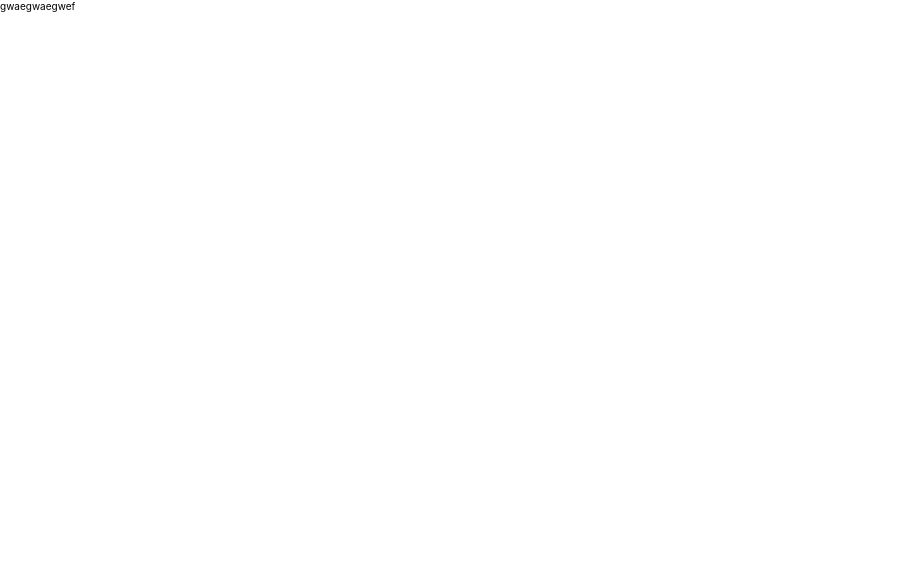
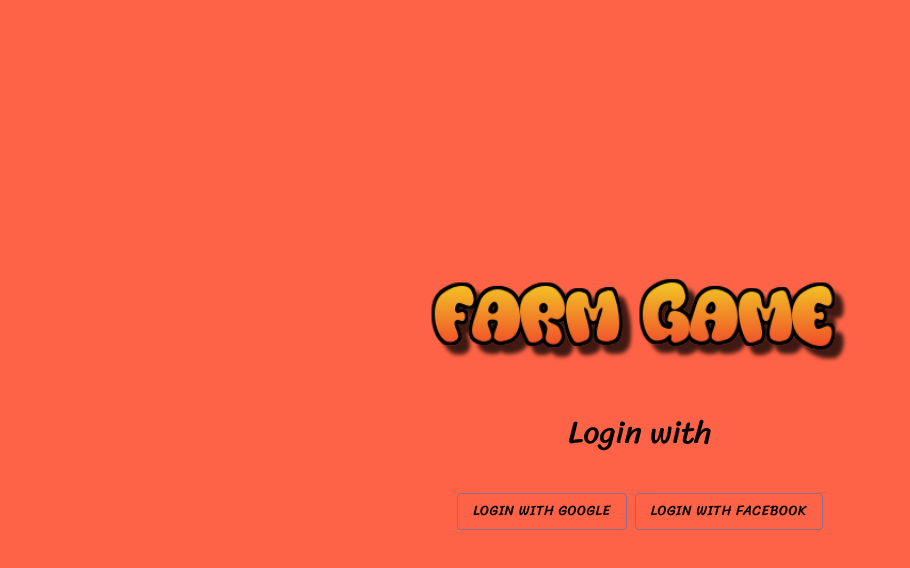
Before and after one commit to tienthienngt1/farmGame, a React (Create React App) app: page / in a window 1280 px wide. Shown: the top 568 px of the page, without its empty margins (0-910 px from the left). Built offline with nearby package versions, Linux system fonts and the light colour scheme.

Commit message:
login page

```diff
--- /dev/null
+++ b/src/components/login/LoginComponent.tsx
@@ -0,0 +1,58 @@
+import styled from "styled-components";
+import logo from "assets/logo.png";
+import { Button } from "@mui/material";
+
+type Props = {};
+
+const Container = styled.div`
+	width: 100%;
+	height: 100vh;
+	display: grid;
+	place-content: center;
+`;
+const ImageStyle = styled.div`
+	img {
+		width: 100%;
+		height: 100%;
+	}
+`;
+
+const ButtonStyle = styled.div`
+	width: 100%;
+	display: flex;
+	justify-content: center;
+	button:first-child {
+		margin-right: 0.5rem;
+	}
+	button {
+		font-family: "Jua", sans-serif;
+		font-family: "Sriracha", cursive;
+		color: #000;
+	}
+`;
+
+const TextStyle = styled.div`
+	font-size: 2rem;
+	display: flex;
+	justify-content: center;
+	margin: 2rem 0;
+`;
+
+const LoginComponent = (props: Props) => {
+	return (
+		<Container>
+			<ImageStyle>
+				<img src={logo} alt="logo_farm_game" />
+			</ImageStyle>
+			<TextStyle>
+				<p>Login with</p>
+			</TextStyle>
+			<ButtonStyle>
+				<Button variant="outlined">Login With Google</Button>
+				<Button variant="outlined">Login With Facebook</Button>
+			</ButtonStyle>
+		</Container>
+	);
+};
+
+export default LoginComponent;
--- a/src/index.css
+++ b/src/index.css
@@ -1,4 +1,6 @@
+@import url("https://fonts.googleapis.com/css2?family=Jua&family=Sriracha&display=swap");
 body {
+	background-color: tomato;
 	margin: 0;
 	font-family: -apple-system, BlinkMacSystemFont, "Segoe UI", "Roboto",
 		"Oxygen", "Ubuntu", "Cantarell", "Fira Sans", "Droid Sans",
@@ -17,4 +19,6 @@ code {
 	box-sizing: border-box;
 	margin: 0;
 	padding: 0;
+	font-family: "Jua", sans-serif;
+	font-family: "Sriracha", cursive;
 }
--- a/src/pages/LoginPage.tsx
+++ b/src/pages/LoginPage.tsx
@@ -1,5 +1,11 @@
+import LoginComponent from "components/login/LoginComponent";
+
 const LoginPage = () => {
-	return <div>gwaegwaegwef</div>;
+	return (
+		<>
+			<LoginComponent />
+		</>
+	);
 };
 
 export default LoginPage;
```
